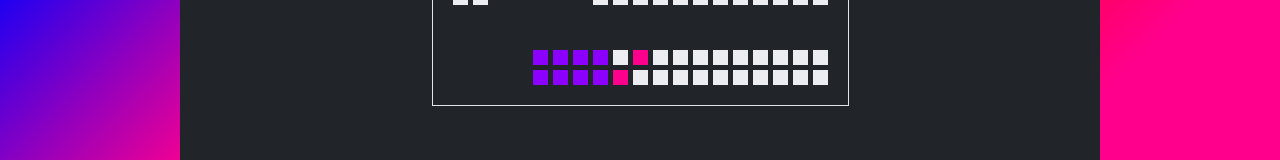
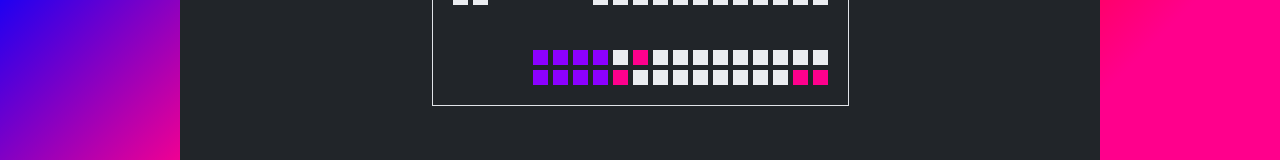
Before and after one commit to BigChungusEsportsDev/Website, a plain HTML site: page bigchungusesports/lan-seatmap.html in a window 1280 px wide. Shown: the part 467-627 px from the top of the page. Drawn offline with nearby package versions, Linux system fonts and the light colour scheme.

Commit message:
added seat allocations
added formatting

```diff
--- a/bigchungusesports/lan-seatmap.html
+++ b/bigchungusesports/lan-seatmap.html
@@ -494,8 +494,8 @@
                   <li id="H11" title="H11" data-level="1" onclick="showSeatInfo(this)"></li>
                   <li id="H12" title="H12" data-level="1" onclick="showSeatInfo(this)"></li>
                   <li id="H13" title="H13" data-level="1" onclick="showSeatInfo(this)"></li>
-                  <li id="H14" title="H14" data-level="1" onclick="showSeatInfo(this)"></li>
-                  <li id="H15" title="H15" data-level="1" onclick="showSeatInfo(this)"></li>
+                  <li id="H14" title="Pridä" data-level="2" onclick="showSeatInfo(this)"></li>
+                  <li id="H15" title="Jay" data-level="2" onclick="showSeatInfo(this)"></li>
               </ul>
           </div>
         </div>
```
